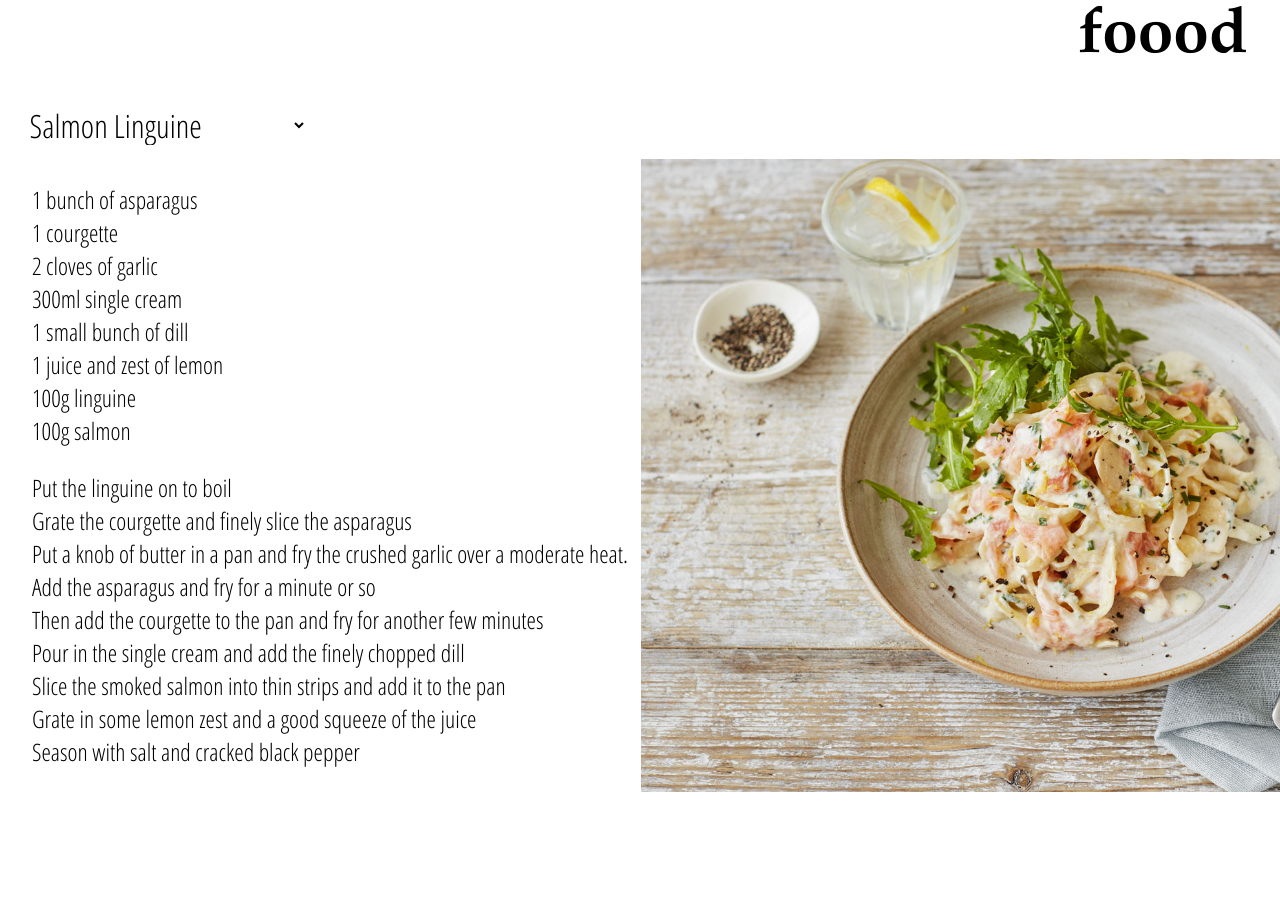
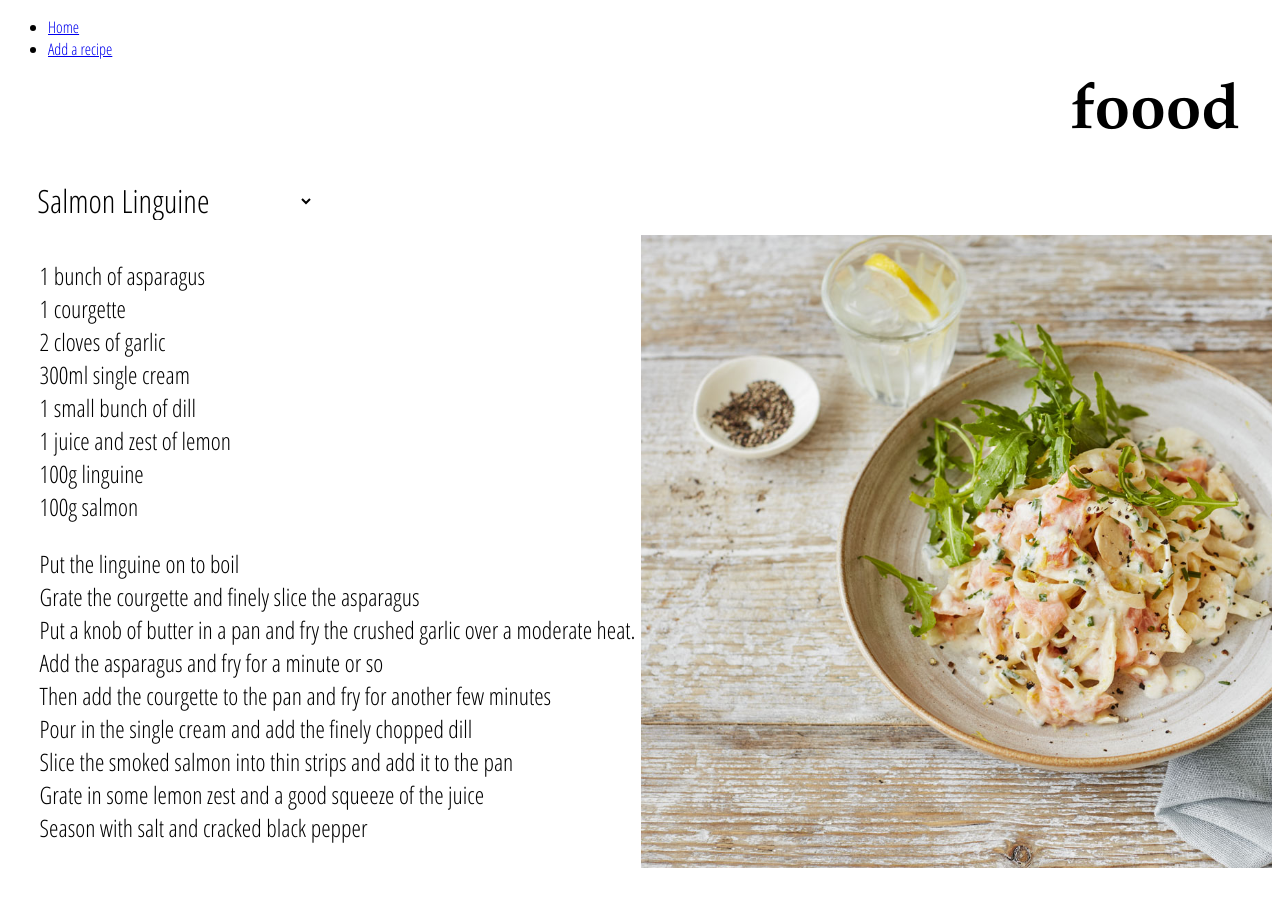
Before and after one commit to edpe/foood, a React (Create React App) app: page / in a window 1280 px wide. Shown: the top 906 px of the page. Before the commit the page ends 856 px from the top, so only its background shows below. Built offline with nearby package versions, Linux system fonts and the light colour scheme.

Commit message:
feat: add recipe page and menu

```diff
--- a/package.json
+++ b/package.json
@@ -1,12 +1,14 @@
 {
   "name": "foood",
-  "version": "0.1.0",
+  "version": "0.21.0",
   "private": true,
   "dependencies": {
     "react": "^16.4.1",
     "react-dom": "^16.4.1",
+    "react-router": "^4.3.1",
     "react-router-dom": "^4.3.1",
-    "react-scripts": "next"
+    "react-scripts": "next",
+    "react-transition-group": "^1.2.1"
   },
   "scripts": {
     "start": "react-scripts start",
--- a/public/index.html
+++ b/public/index.html
@@ -21,6 +21,7 @@
     -->
     <link href="https://fonts.googleapis.com/css?family=Open+Sans+Condensed:300" rel="stylesheet">
     <title>foood</title>
+    <meta name="Description" content="Choose a recipe, adapt it to suit your guests and add it to your shopping basket.">
   </head>
   <body>
     <noscript>
--- /dev/null
+++ b/src/components/AddRecipe.js
@@ -0,0 +1,9 @@
+import React from 'react';
+
+const AddRecipe = props => (
+  <div>
+    <h2>add a recipe</h2>
+  </div>
+);
+
+export default AddRecipe;
--- a/src/components/App.js
+++ b/src/components/App.js
@@ -1,61 +1,14 @@
 import React, { Component } from 'react';
-import Menu from './Menu';
-import data from '../data.json';
-import styles from './App.module.css';
+import Navigation from './Navigation';
+import Content from './Content';
+
 
 class App extends Component {
-  constructor(props) {
-    super(props);
-    this.state = { selectedMeal: 'salmonLinguine' };
-  }
-
-  handleChange = evt => {
-    this.setState({ selectedMeal: evt.target.value });
-  };
-
   render() {
-    const selectedRecipe = data.recipes.find(obj => {
-      return obj.id === this.state.selectedMeal;
-    });
-
-    const ingredients = selectedRecipe.ingredients;
-
-    const method = selectedRecipe.method;
-
-
-    const listIngredients = ingredients.map(ingredient => {
-      return <li key={ingredient.id}>{ingredient.quantity}{ingredient.measurement} {ingredient.name}</li>;
-    });
-
-    const listMethod = method.map(step => {
-      return <li key={step.id}>{step.name}</li>;
-    });
-
     return (
-      <div className={styles.wrapper}>
-        <h2 className={styles.header}>foood</h2>
-        <div className={styles.menu}>
-          <Menu onChange={this.handleChange}>
-            {data.recipes.map(recipe => (
-              <option key={recipe.id} value={recipe.id}>{recipe.title}</option>
-            ))}
-          </Menu>
-        </div>
-        <article className={styles.article}>
-          <ul className={styles.ingredients}>{listIngredients}</ul>
-          <ol className={styles.method}>{listMethod}</ol>
-        </article>
-        <aside
-          className={styles.aside}
-          style={{ backgroundImage: 'url(' + selectedRecipe.image + ')' }}
-        >
-          <img
-            className={styles.foodImage}
-            src={selectedRecipe.image}
-            alt="selected recipe"
-          />
-        </aside>
-        <div className={styles.footer} />
+      <div className="App">
+        <Navigation />
+        <Content />
       </div>
     );
   }
--- /dev/null
+++ b/src/components/Content.js
@@ -0,0 +1,15 @@
+import React from 'react';
+import { Switch, Route } from 'react-router-dom';
+import Home from './Home';
+import AddRecipe from './AddRecipe';
+
+const Content = () =>{
+  return(
+    <Switch>
+      <Route exact path="/" component={Home}/>
+      <Route path="/add-recipe" component={AddRecipe}/>
+    </Switch>
+  )
+}
+
+export default Content
--- /dev/null
+++ b/src/components/Home.js
@@ -0,0 +1,64 @@
+import React, { Component } from 'react';
+import Menu from './Menu';
+import data from '../data.json';
+import styles from './Home.module.css';
+
+class Home extends Component {
+  constructor(props) {
+    super(props);
+    this.state = { selectedMeal: 'salmonLinguine' };
+  }
+
+  handleChange = evt => {
+    this.setState({ selectedMeal: evt.target.value });
+  };
+
+  render() {
+    const selectedRecipe = data.recipes.find(obj => {
+      return obj.id === this.state.selectedMeal;
+    });
+
+    const ingredients = selectedRecipe.ingredients;
+
+    const method = selectedRecipe.method;
+
+
+    const listIngredients = ingredients.map(ingredient => {
+      return <li key={ingredient.id}>{ingredient.quantity}{ingredient.measurement} {ingredient.name}</li>;
+    });
+
+    const listMethod = method.map(step => {
+      return <li key={step.id}>{step.name}</li>;
+    });
+
+    return (
+      <div className={styles.wrapper}>
+        <h2 className={styles.header}>foood</h2>
+        <div className={styles.menu}>
+          <Menu onChange={this.handleChange}>
+            {data.recipes.map(recipe => (
+              <option key={recipe.id} value={recipe.id}>{recipe.title}</option>
+            ))}
+          </Menu>
+        </div>
+        <article className={styles.article}>
+          <ul className={styles.ingredients}>{listIngredients}</ul>
+          <ol className={styles.method}>{listMethod}</ol>
+        </article>
+        <aside
+          className={styles.aside}
+          style={{ backgroundImage: 'url(' + selectedRecipe.image + ')' }}
+        >
+          <img
+            className={styles.foodImage}
+            src={selectedRecipe.image}
+            alt="selected recipe"
+          />
+        </aside>
+        <div className={styles.footer} />
+      </div>
+    );
+  }
+}
+
+export default Home;
--- /dev/null
+++ b/src/components/Navigation.js
@@ -0,0 +1,13 @@
+import React from 'react'
+import { Link } from 'react-router-dom'
+
+const Navigation = () =>{
+  return(
+    <ul>
+      <li><Link to="/">Home</Link></li>
+      <li><Link to="/add-recipe">Add a recipe</Link></li>
+    </ul>
+  )
+}
+
+export default Navigation
--- a/src/index.js
+++ b/src/index.js
@@ -1,14 +1,9 @@
 import React from 'react';
-import { Route } from 'react-router-dom';
 import ReactDOM from 'react-dom';
-import './index.css';
-import AddRecipe from './pages/AddRecipe';
+import { BrowserRouter } from 'react-router-dom';
 import App from './components/App';
 import registerServiceWorker from './registerServiceWorker';
 
-ReactDOM.render(
-  <App>
-    <Route exact path="/add-recipe" component={AddRecipe} />
-  </App>
-    , document.getElementById('root'));
+
+ReactDOM.render(<BrowserRouter><App /></BrowserRouter>, document.getElementById('root'));
 registerServiceWorker();
--- a/src/pages/AddRecipe.js
+++ /dev/null
@@ -1,17 +0,0 @@
-import React, { Component } from 'react';
-
-class AddRecipe extends Component {
-  constructor(props) {
-    super(props);
-  }
-
-  render() {
-    return (
-      <div>
-        <h2>add a recipe</h2>
-      </div>
-    );
-  }
-}
-
-export default AddRecipe;
```
Also changed, not shown: src/components/Home.module.css (renamed from src/components/App.module.css), 2 other files (tests, documents, lock files or other folders).
